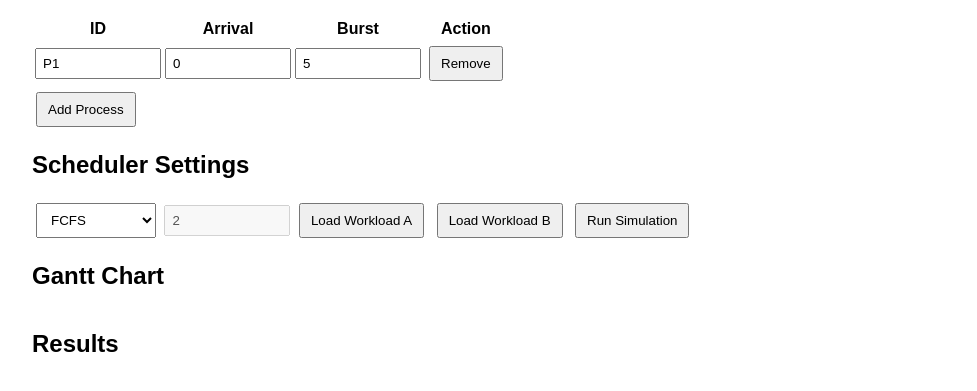
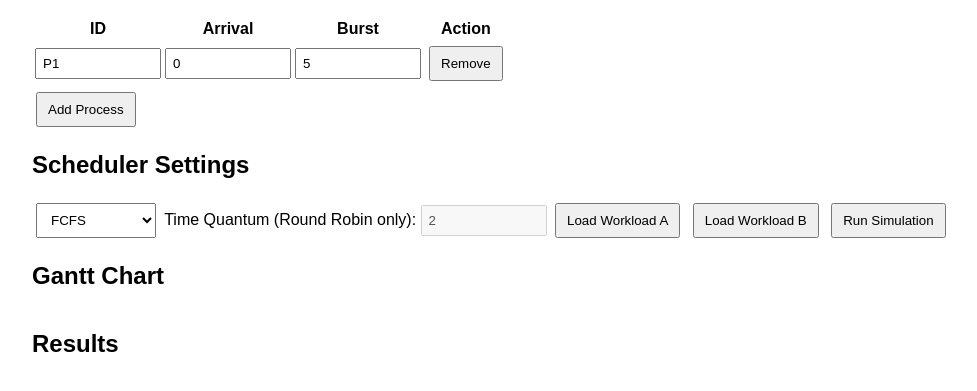
Before and after one commit to sefiktemel/f26-cse513-hw1, a plain HTML site: page index.html in a window 1280 px wide. Shown: the part 129-520 px from the top of the page, without its empty margins (8-985 px from the left). Drawn offline with Linux system fonts and the light colour scheme.

Commit message:
round robin quantum label added to index.html

```diff
--- a/index.html
+++ b/index.html
@@ -38,6 +38,7 @@
             <option value="RR">Round Robin</option>
         </select>
 
+        <label for="quantum">Time Quantum (Round Robin only):</label>
         <input
             type="number"
             id="quantum"
```
